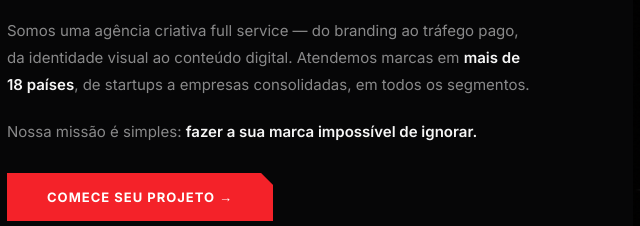
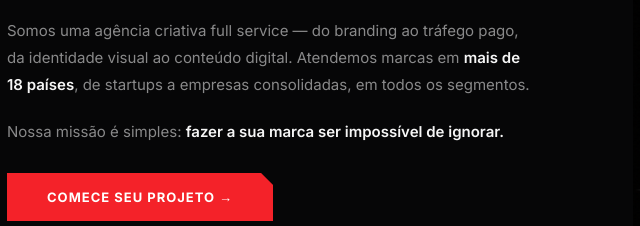
Before and after one commit to tatalootf-commits/meraki-arquivo, a plain HTML site: page index.html in a window 1280 px wide. Shown: the part 1554-1780 px from the top of the page, 57-697 px from the left. Drawn offline with Linux system fonts and the light colour scheme; a web font is replaced by a local one.

Commit message:
Fix wording for brand mission and client testimonials

```diff
--- a/index.html
+++ b/index.html
@@ -394,7 +394,7 @@ footer{background:var(--gray-mid);padding:56px 64px;border-top:1px solid rgba(24
         Atendemos marcas em <strong>mais de 18 países</strong>, de startups a empresas consolidadas, em todos os segmentos.
       </p>
       <p class="sobre-body">
-        Nossa missão é simples: <strong>fazer a sua marca impossível de ignorar.</strong>
+        Nossa missão é simples: <strong>fazer a sua marca ser impossível de ignorar.</strong>
       </p>
       <a href="#cta-final" class="btn-red" style="display:inline-block;margin-top:8px">Comece seu projeto →</a>
     </div>
@@ -603,7 +603,7 @@ footer{background:var(--gray-mid);padding:56px 64px;border-top:1px solid rgba(24
   <div class="depo-inner" style="padding:100px 64px">
     <div class="reveal">
       <div class="section-eyebrow">Cases & Depoimentos</div>
-      <h2 class="section-title-center">O que nossos clientes<br>dizem sobre nós</h2>
+      <h2 class="section-title-center">O que nossos clientes <br> dizem sobre nós</h2>
       <p class="section-sub">De franquias de alimentação a clínicas de saúde — cada nicho, uma história de crescimento real.</p>
     </div>
     <div class="depo-grid">
```
